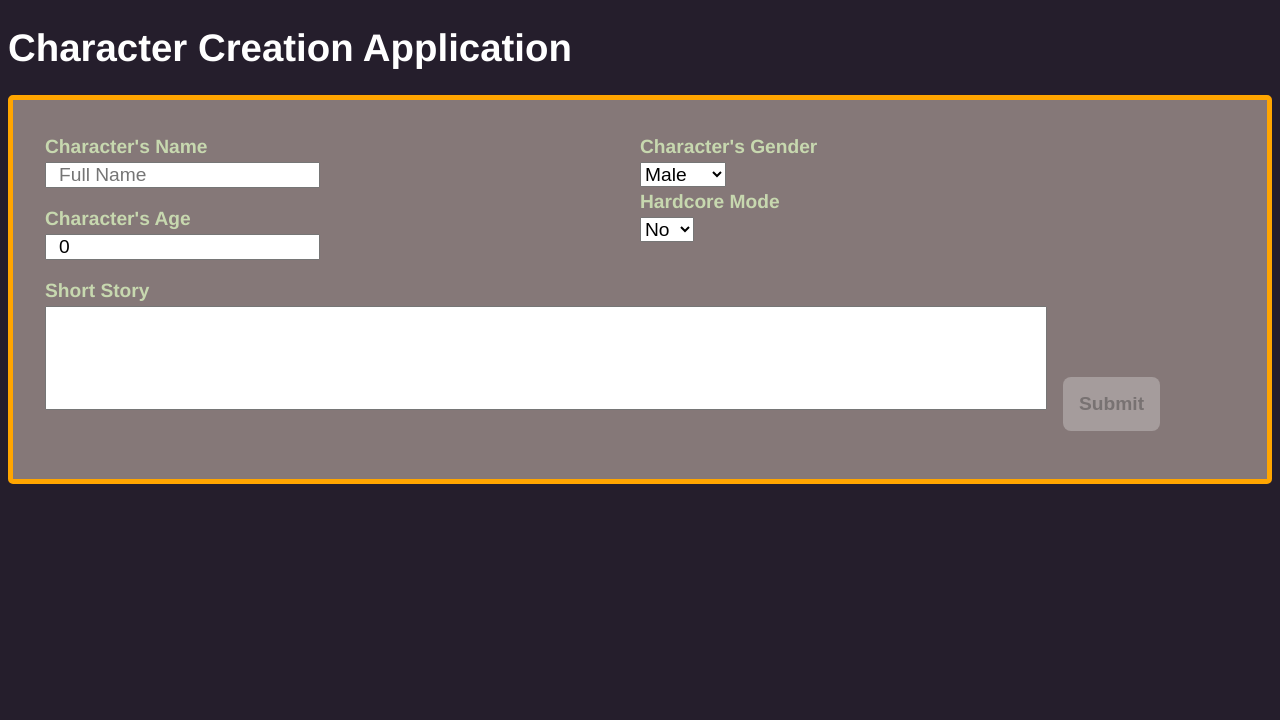
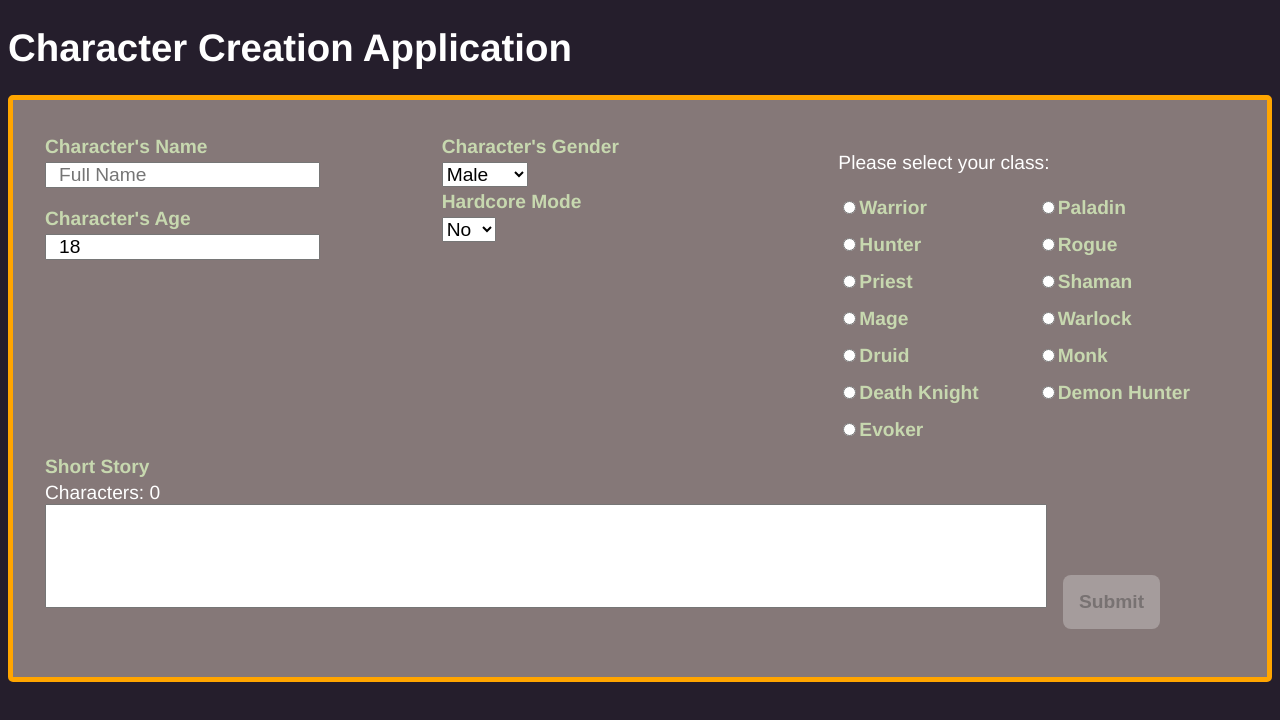
Before and after one commit to WesloTheWeb/character-creation-app, a Vue app: page / in a window 1280 px wide. Shown: the top 720 px of the page. Built offline with nearby package versions, Linux system fonts and the light colour scheme.

Commit message:
added class option that is dynamically rendered with v-for loop

```diff
--- a/src/components/CharacterCreationForm/CharacterCreationForm.scss
+++ b/src/components/CharacterCreationForm/CharacterCreationForm.scss
@@ -19,9 +19,20 @@
     }
 }
 
+.roles {
+    label, input {
+        display: inline-block;
+    }
+}
+
+.role-grid {
+    display: grid;
+    grid-template-columns: repeat(2, 1fr);
+}
+
 .character-section-grid {
     display: grid;
-    grid-template-columns: repeat(2, 1fr);
+    grid-template-columns: repeat(3, 1fr);
 }
 
 .error-message {
--- a/src/components/CharacterCreationForm/CharacterCreationForm.vue
+++ b/src/components/CharacterCreationForm/CharacterCreationForm.vue
@@ -5,8 +5,9 @@
         <label>Character&apos;s name</label>
         <input v-model="characterName" @blur="validateName" placeholder="Full Name" type="text" />
         <span>{{ characterNameError }}</span>
+
         <label>Character&apos;s Age</label>
-        <input v-model="characterAge" @blur="validateAge" placeholder="18" type="number" />
+        <input v-model="characterAge" @blur="validateAge" @input="ensureNumeric" placeholder="18" type="number" />
         <span>{{ characterAgeError }}</span>
       </section>
       <section>
@@ -21,9 +22,19 @@
           <option>Yes</option>
         </select>
       </section>
+      <section>
+        <p>Please select your class:</p>
+        <div class="role-grid">
+          <div class='roles' v-for="(className, index) in classes" :key="index">
+            <input :id="className" type="radio" name="characterClass" v-model="characterClass" :value="className">
+            <label :for="className">{{ className }}</label>
+          </div>
+        </div>
+      </section>
     </div>
+
     <label>Short story</label>
-    <span></span>
+    <div>Characters: {{ story.length }}</div>
     <textarea v-model="story"></textarea>
     <Button :isDisabled="!isFormValid" title="Submit" />
   </form>
@@ -41,23 +52,26 @@ export default defineComponent({
   setup() {
     // v-models:
     const characterName = ref("");
-    const characterAge = ref(0);
+    const characterAge = ref(18);
     const characterGender = ref("Male");
     const hardcoreMode = ref("No");
     const story = ref("");
+    const characterClass = ref("");
 
     // error refs
     const characterNameError = ref("");
     const characterAgeError = ref("");
 
-    // validation functions
+    // validation logic
     const isValidName = computed(() => characterName.value.trim().length >= 2);
-    const isValidAge = computed(() => characterAge.value > 1);
-    const isFormValid = computed(() => isValidName.value && isValidAge.value);
+    const isValidAge = computed(() => characterAge.value > 1 && characterAge.value <= 150);
+    const isValidClass = computed(() => characterClass.value !== "");
+    const isValidStory = computed(() => story.value.length > 0);
+    const isFormValid = computed(() => isValidName.value && isValidAge.value && isValidStory.value && isValidClass.value);
 
     const validateName = () => {
-      if (characterName.value.trim().length === 0) {
-        characterNameError.value = "Name cannot be empty.";
+      if (characterName.value.trim().length < 2) {
+        characterNameError.value = "Name cannot be empty and must be at least two characters.";
         return false;
       } else {
         characterNameError.value = "";
@@ -66,8 +80,8 @@ export default defineComponent({
     };
 
     const validateAge = () => {
-      if (characterAge.value <= 0) {
-        characterAgeError.value = "Age should be a positive number.";
+      if (characterAge.value <= 0 || characterAge.value > 150) {
+        characterAgeError.value = "Please enter a valid age (1-150).";
         return false;
       } else {
         characterAgeError.value = "";
@@ -75,10 +89,24 @@ export default defineComponent({
       }
     };
 
+    const ensureNumeric = () => {
+      if (!/^\d+$/.test(characterAge.value.toString())) {
+        characterAge.value = 18; // Reset to default if non-numeric input is detected
+      }
+    };
+
+    const classes = [
+      'Warrior', 'Paladin', 'Hunter', 'Rogue', 'Priest', 'Shaman', 'Mage', 'Warlock', 'Druid', 'Monk', 'Death Knight', 'Demon Hunter', 'Evoker'
+    ];
+
+    console.log(classes.length);
+
     return {
       characterName,
       characterAge,
       characterGender,
+      classes,
+      characterClass,
       hardcoreMode,
       story,
       isFormValid,
@@ -86,6 +114,8 @@ export default defineComponent({
       characterAgeError,
       validateName,
       validateAge,
+      ensureNumeric,
+
     }
   }
 });
```
